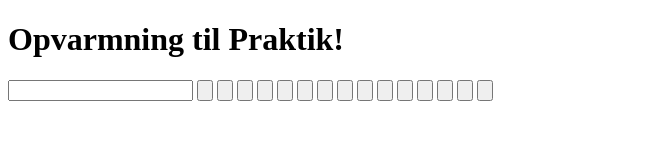
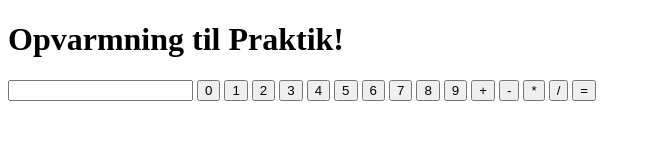
Before and after one commit to MikkelTheGreat/praktikopvarmning, a plain HTML site: page index.html in a window 1280 px wide. Shown: the whole page, without its empty margins (0-651 px from the left). Drawn offline with Linux system fonts and the light colour scheme.

Commit message:
Added value to btns

```diff
--- a/index.html
+++ b/index.html
@@ -8,21 +8,21 @@
         <h1>Opvarmning til Praktik!</h1>
         <div id="calculator">
             <input type="text" id="calcinput">
-            <input type="button" class="calcbtn" id="calc0">
-            <input type="button" class="calcbtn" id="calc1">
-            <input type="button" class="calcbtn" id="calc2">
-            <input type="button" class="calcbtn" id="calc3">
-            <input type="button" class="calcbtn" id="calc4">
-            <input type="button" class="calcbtn" id="calc5">
-            <input type="button" class="calcbtn" id="calc6">
-            <input type="button" class="calcbtn" id="calc7">
-            <input type="button" class="calcbtn" id="calc8">
-            <input type="button" class="calcbtn" id="calc9">
-            <input type="button" class="calcbtn" id="calcplus">
-            <input type="button" class="calcbtn" id="calcminus">
-            <input type="button" class="calcbtn" id="calcmulti">
-            <input type="button" class="calcbtn" id="calcdivi">
-            <input type="button" class="calcbtn" id="calcequals">
+            <input type="button" class="calcbtn" id="calc0" value="0">
+            <input type="button" class="calcbtn" id="calc1" value="1">
+            <input type="button" class="calcbtn" id="calc2" value="2">
+            <input type="button" class="calcbtn" id="calc3" value="3">
+            <input type="button" class="calcbtn" id="calc4" value="4">
+            <input type="button" class="calcbtn" id="calc5" value="5">
+            <input type="button" class="calcbtn" id="calc6" value="6">
+            <input type="button" class="calcbtn" id="calc7" value="7">
+            <input type="button" class="calcbtn" id="calc8" value="8">
+            <input type="button" class="calcbtn" id="calc9" value="9">
+            <input type="button" class="calcbtn" id="calcplus" value="+">
+            <input type="button" class="calcbtn" id="calcminus" value="-">
+            <input type="button" class="calcbtn" id="calcmulti" value="*">
+            <input type="button" class="calcbtn" id="calcdivi" value="/">
+            <input type="button" class="calcbtn" id="calcequals" value="=">
         </div>
     </body>
 </html>
```
